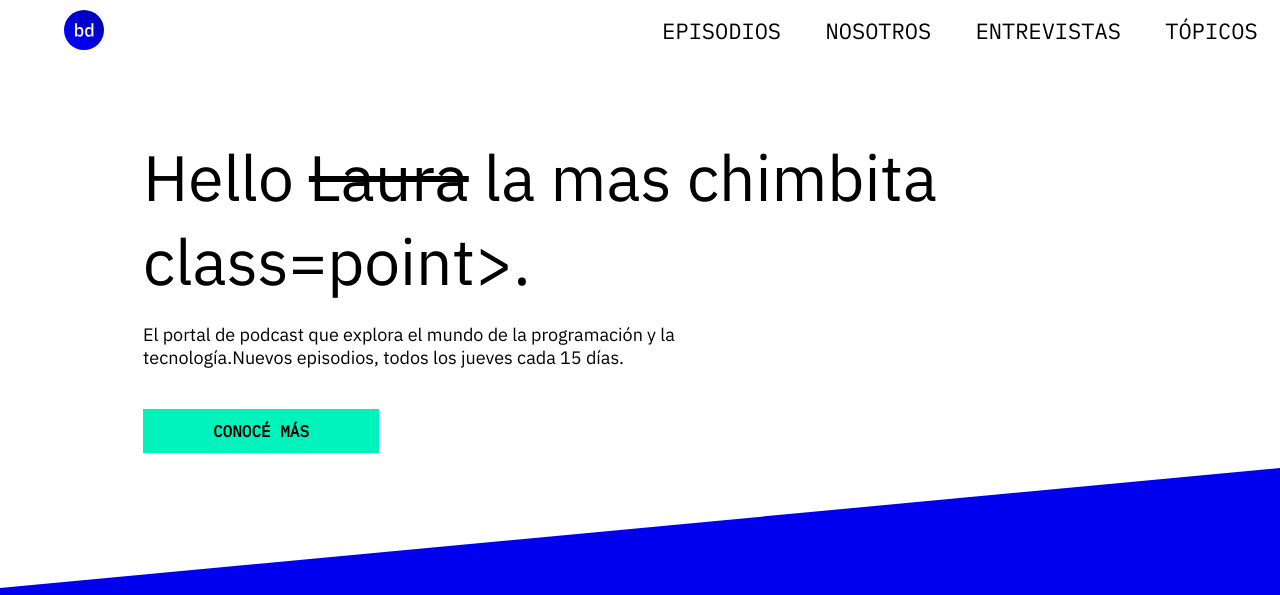
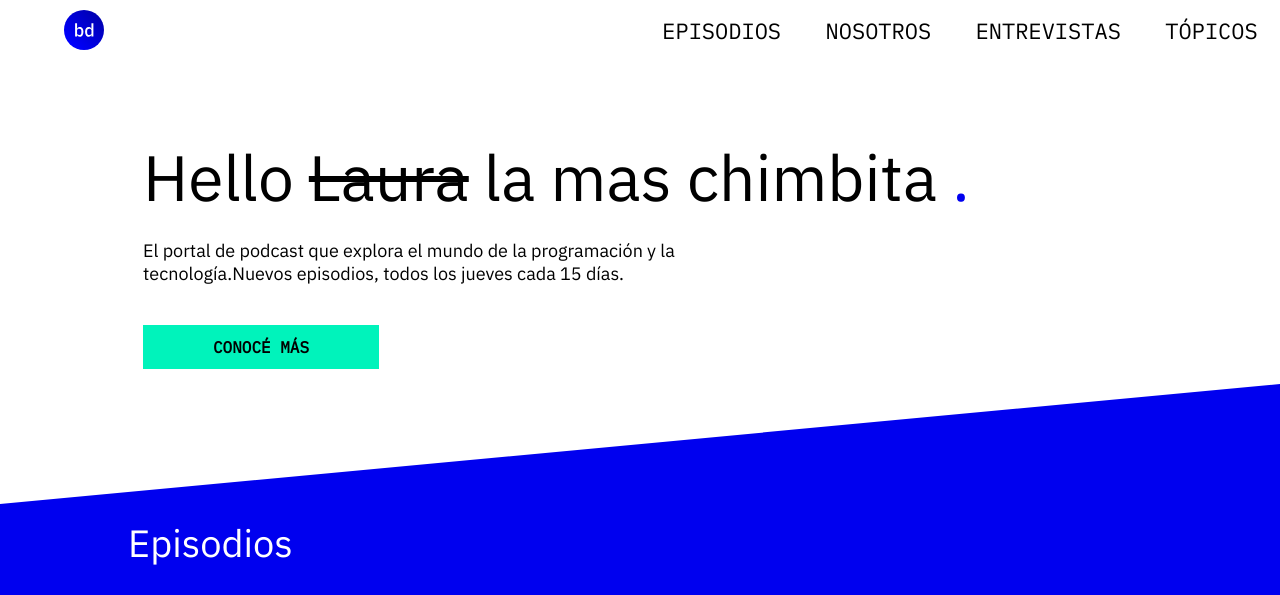
Before and after one commit to jacobo1130/Podcast-channel, a plain HTML site: page index.html in a window 1280 px wide. Shown: the top 595 px of the page. Drawn offline with Linux system fonts and the light colour scheme.

Commit message:
Update index.html

```diff
--- a/index.html
+++ b/index.html
@@ -50,7 +50,7 @@
 
     <div class="description1">
       <div class="text">
-        <h1>Hello <span class="world">Laura</span> la mas chimbita class=point>.</span></h1>
+        <h1>Hello <span class="world">Laura</span> la mas chimbita <span class=point>.</span></h1>
         <br>
         <p class="descriptionmobile">
           Un podcast que explora el mundo de la programación. Nuevos episodios. Todos los jueves cada 15 días.
```
